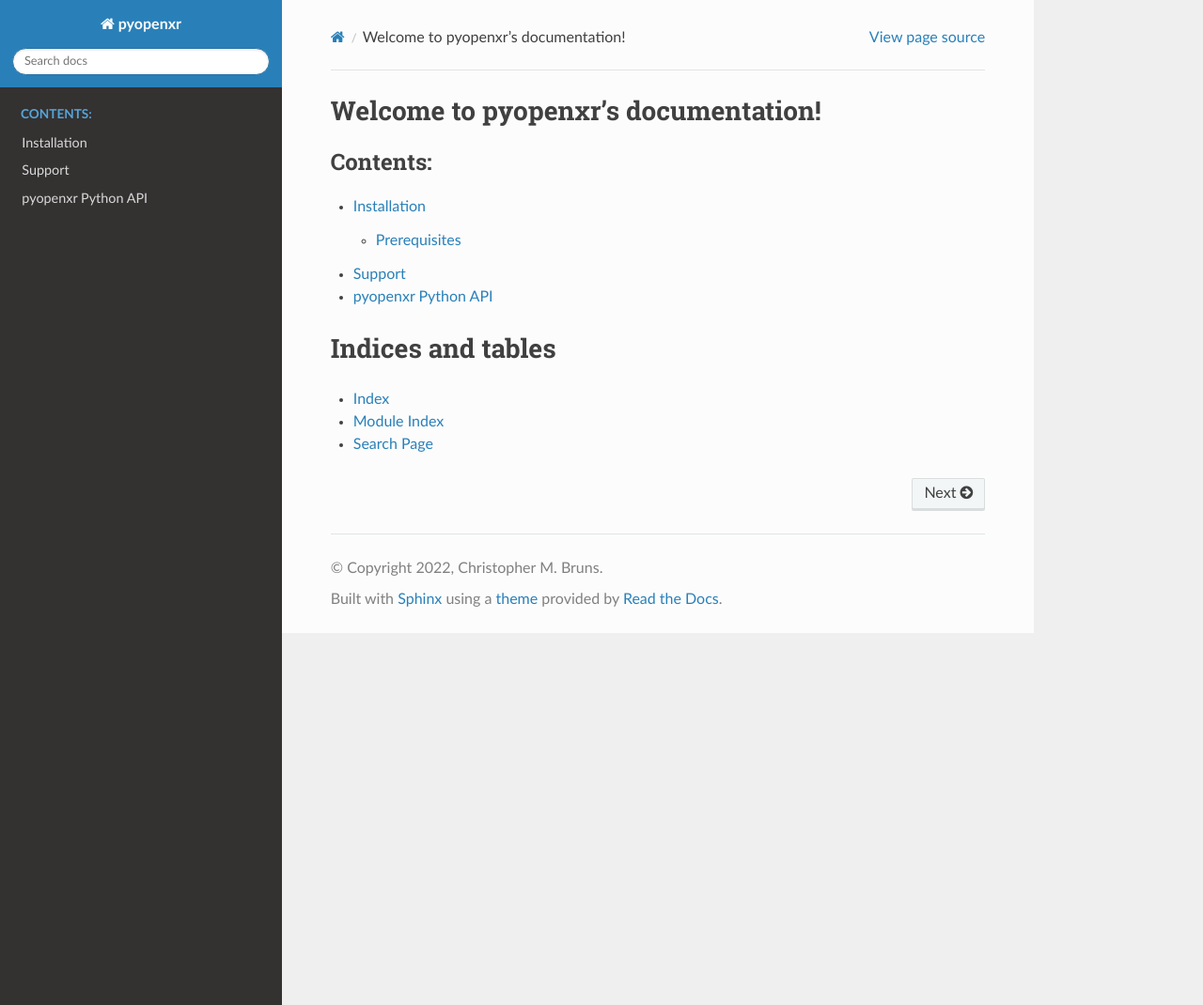
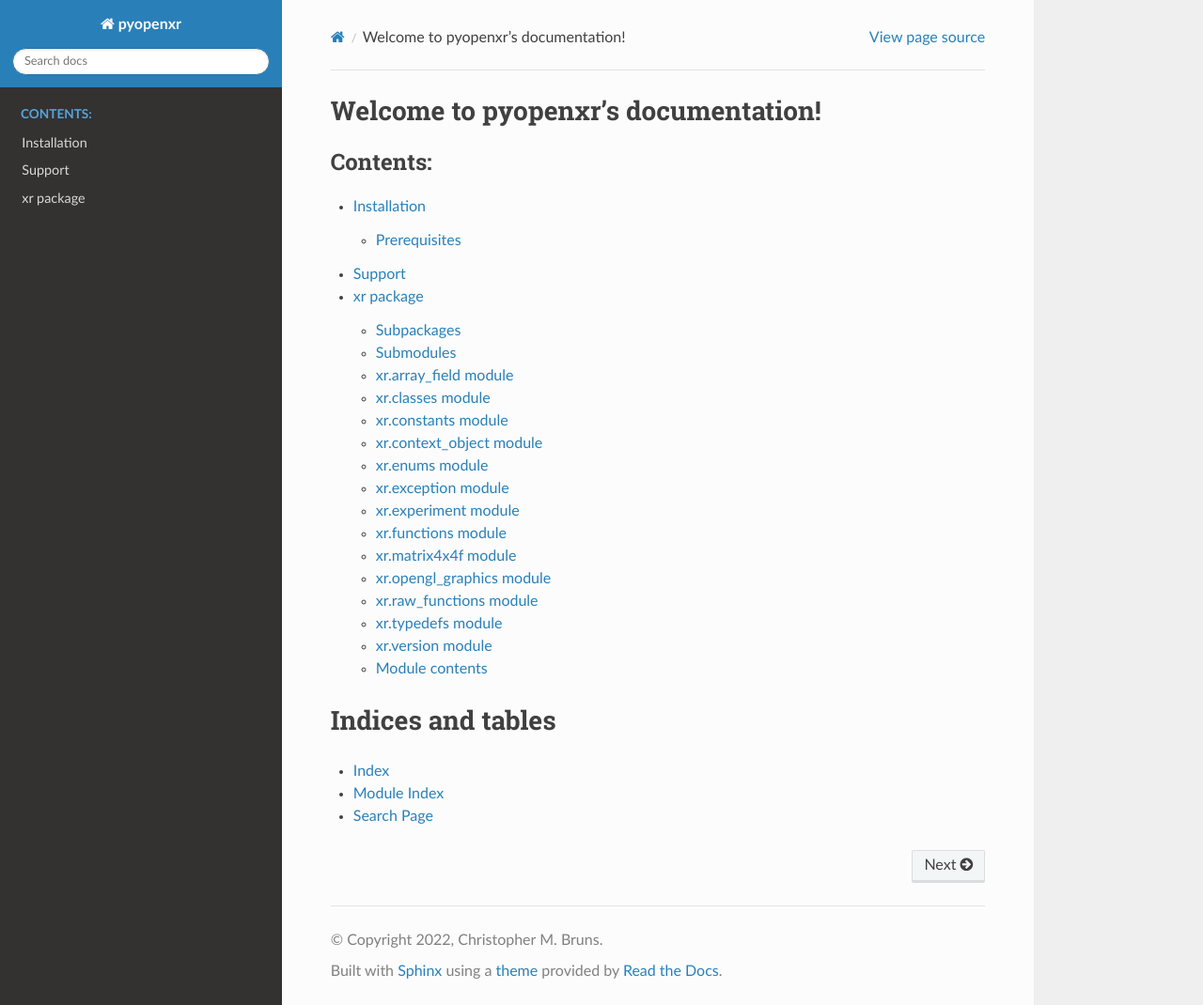
Before and after one commit to cmbruns/pyopenxr, a Sphinx documentation site: the page built from docs/source/index.rst, in a window 1280 px wide and 1070 px high. Shown: the whole window at 94% size. Built offline with Sphinx 7.4.7 and the Read the Docs theme 2.0.0, drawn with Linux system fonts in a browser that asks for light colours.

```diff
--- a/docs/source/api.rst
+++ /dev/null
@@ -1,10 +0,0 @@
-pyopenxr Python API
-===================
-
-The pyopenxr python API is based on the OpenXR C API.
-
-The root module is called ``xr`` in python.
-
-.. automodule:: xr
-    :members:
-    :undoc-members:
--- a/docs/source/index.rst
+++ b/docs/source/index.rst
@@ -7,7 +7,7 @@ Welcome to pyopenxr's documentation!
 
    install
    support
-   api
+   xr
 
 
 Indices and tables
```
